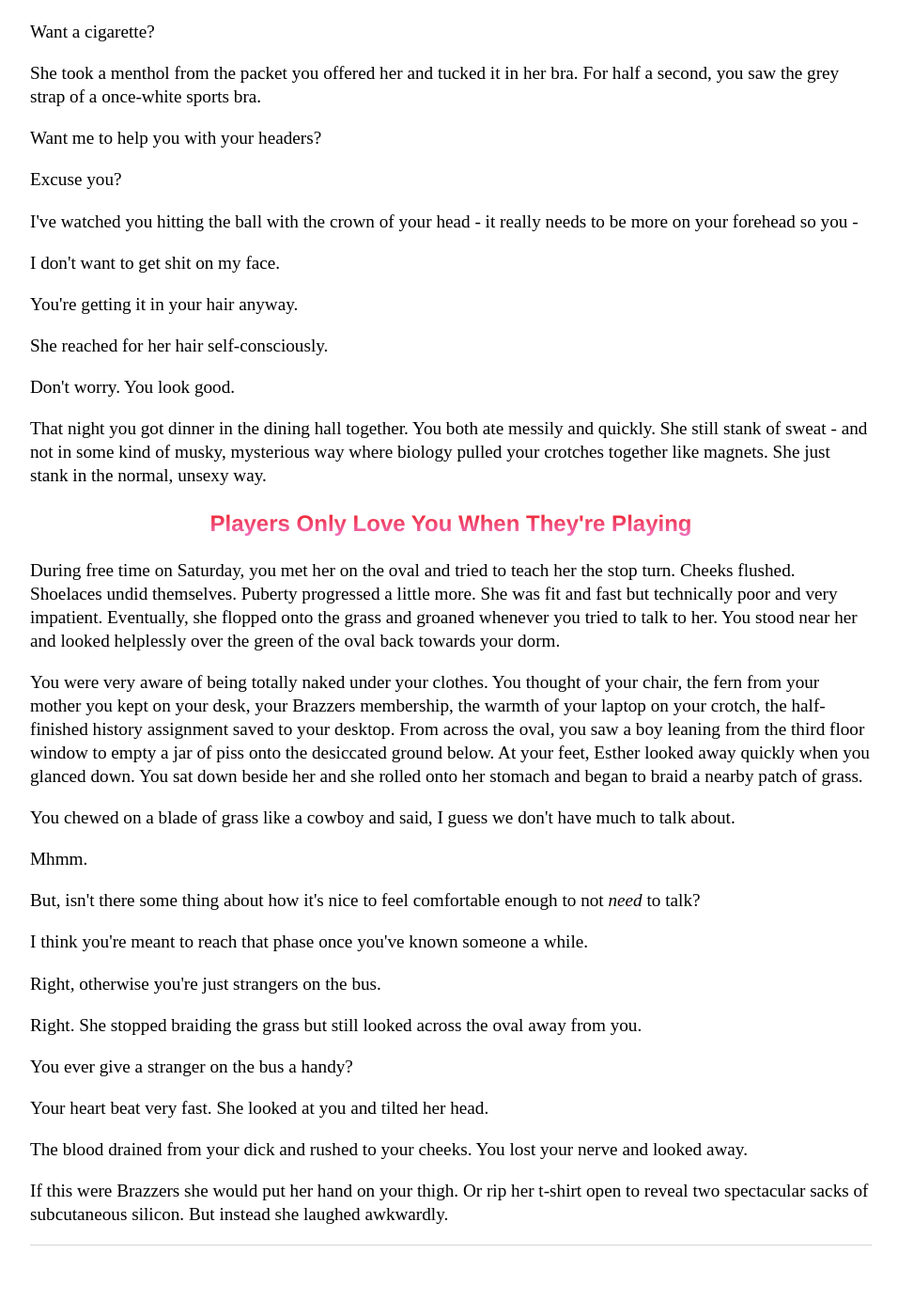
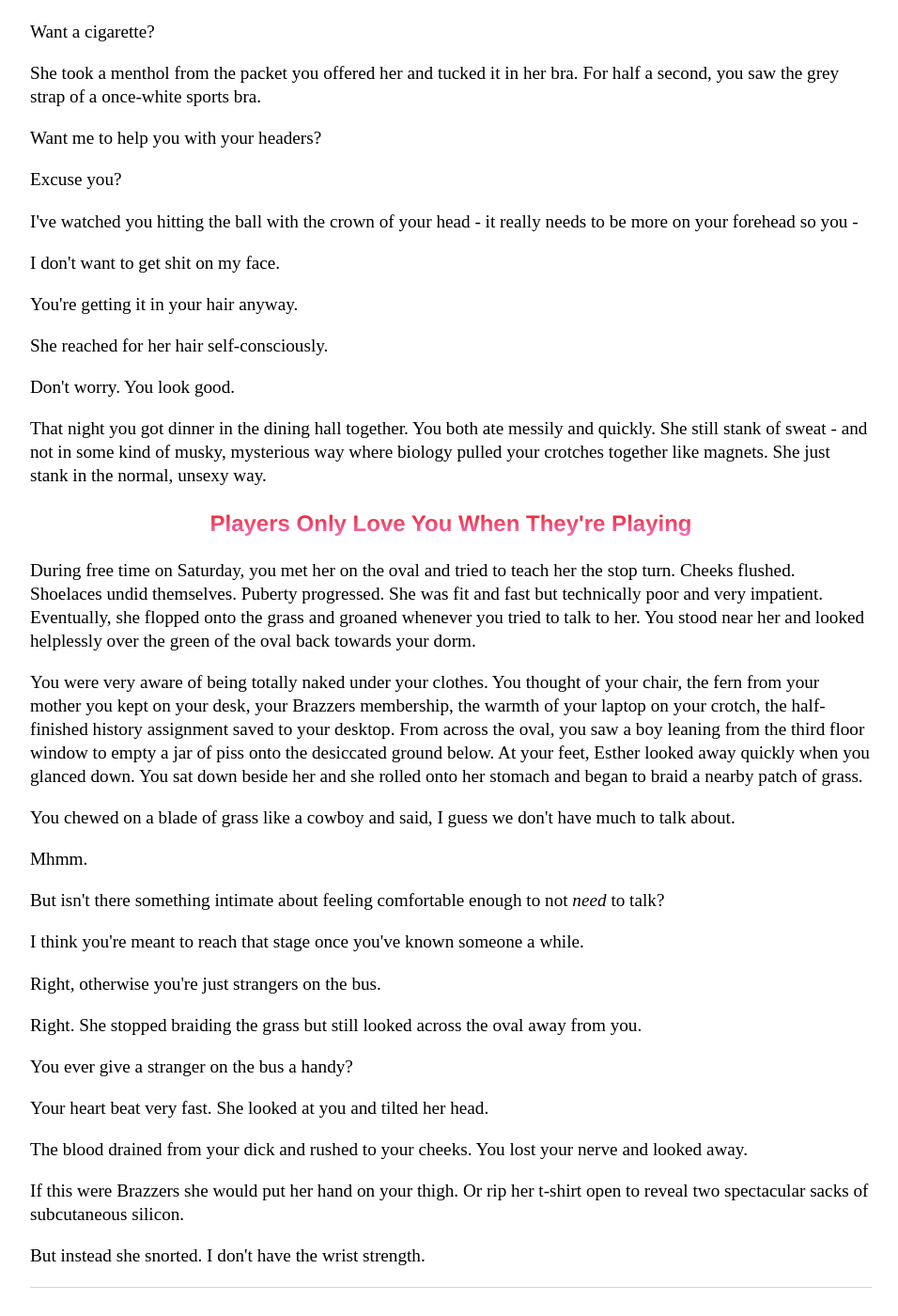
Before and after one commit to Pinelife/pinelife.github.io, a Jekyll site: the page built from Hellhole/excitingevent2.html, in a window 1280 px wide and 1400 px high, scrolled down 1991 px. Shown: the whole window at 94% size, without its empty margins (160-1116 px from the left). Built offline with Jekyll 4.4.1, drawn with Linux system fonts in a browser that asks for light colours; before the commit the page ends 3346 px from its top, so only the background shows below that; some of the changed text lies outside the part shown.

Commit message:
Update excitingevent2.html

```diff
--- a/Hellhole/excitingevent2.html
+++ b/Hellhole/excitingevent2.html
@@ -81,7 +81,7 @@ Deliberately, you turned the page.
 <p>I'm already 16.</p>
 <p>Are you?</p>
 <p>I'm the most terrific liar you ever saw in your life.</p>
-<p>She tilted her head in confusion like a spaniel - as though moving the hair from her ear would help her hear better.
+<p>She tilted her head in confusion like a spaniel, as though moving the hair from her ear would help her hear better.
  What?</p>
 <p>Never mind.</p>
 <p>Okay.</p>
@@ -100,7 +100,7 @@ sports bra.</p>
 </p>
 <h3 id = "players">Players Only Love You When They're Playing</h3>
 <p>During free time on Saturday, you met her on the oval and tried to teach her the stop turn. Cheeks flushed. Shoelaces undid
-  themselves. Puberty progressed a little more. She was fit and fast but technically poor and very impatient. Eventually, she flopped
+  themselves. Puberty progressed. She was fit and fast but technically poor and very impatient. Eventually, she flopped
   onto the grass and groaned whenever you tried to talk to her. You stood near her and looked helplessly over the green of the oval back towards
   your dorm.
 </p>
@@ -112,12 +112,13 @@ Esther looked away quickly when you glanced down. You sat down beside her and sh
 </p>
 <p>You chewed on a blade of grass like a cowboy and said, I guess we don't have much to talk about.</p>
 <p>Mhmm.</p>
-<p>But, isn't there some thing about how it's nice to feel comfortable enough to not <i>need</i> to talk?</p>
-<p>I think you're meant to reach that phase once you've known someone a while.</p>
+<p>But isn't there something intimate about feeling comfortable enough to not <i>need</i> to talk?</p>
+<p>I think you're meant to reach that stage once you've known someone a while.</p>
 <p>Right, otherwise you're just strangers on the bus.</p>
 <p>Right. She stopped braiding the grass but still looked across the oval away from you.</p>
 <p>You ever give a stranger on the bus a handy?</p>
 <p>Your heart beat very fast. She looked at you and tilted her head.</p>
 <p>The blood drained from your dick and rushed to your cheeks. You lost your nerve and looked away.</p>
 <p>If this were Brazzers she would put her hand on your thigh. Or rip her t-shirt open to reveal two spectacular sacks of
-  subcutaneous silicon. But instead she laughed awkwardly.</p>
+  subcutaneous silicon.</p>
+<p>But instead she snorted. I don't have the wrist strength.</p>
```
Also changed, not shown: other parts of Hellhole/excitingevent2.html (+1 -1 lines).
